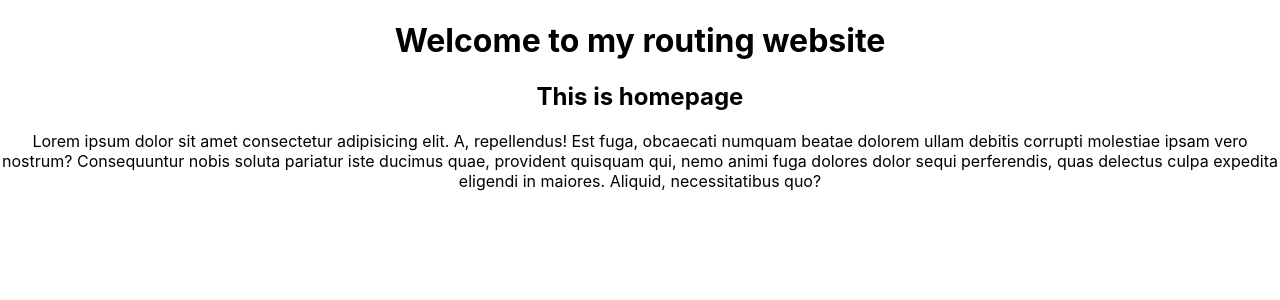
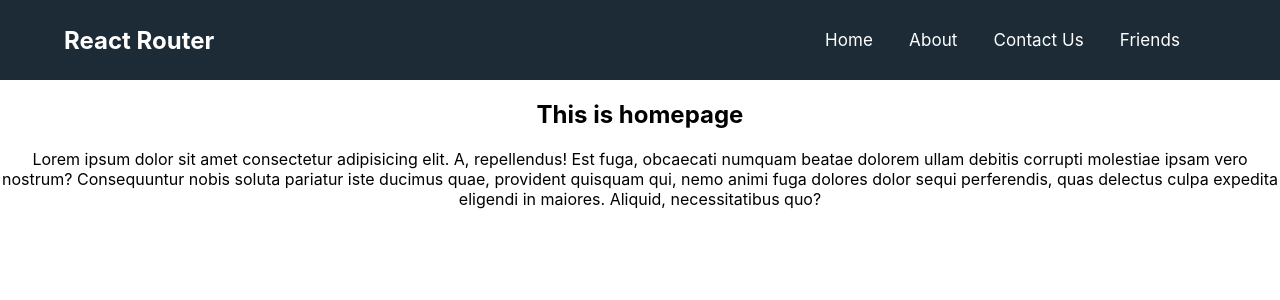
Before and after one commit to EmtiazHossainE2/milestone-9-react-router-and-state, a React (Create React App) app in the folder react-router/: page / in a window 1280 px wide. Shown: the top 300 px of the page. Built offline with nearby package versions, Linux system fonts and the light colour scheme.

Commit message:
set header

```diff
--- a/react-router/src/App.js
+++ b/react-router/src/App.js
@@ -6,12 +6,13 @@ import Contact from './components/Contact/Contact';
 import Home from './components/Home/Home';
 import NotAvailable from './components/NotAvailable/NotAvailable';
 import Friends from './components/Friends/Friends';
+import Header from './components/Header/Header';
 
 const App = () => {
     return (
         <div className='App'>
+            <Header></Header>
 
-            <h1>Welcome to my routing website </h1>
             <Routes>
                 <Route path='/' element={<Home></Home>}></Route>
                 <Route path='/about' element={<About></About>}></Route>
--- /dev/null
+++ b/react-router/src/components/Header/Header.css
@@ -0,0 +1,30 @@
+nav {
+    background: #1c2b35;
+    display: flex;
+    align-items: center;
+    justify-content: space-between;
+    height: 80px;
+    padding: 0 5%;
+}
+nav ul {
+    display: flex;
+}
+nav ul li {
+    list-style: none;
+    margin-right: 36px;
+}
+nav ul li a {
+    text-decoration: none;
+    color: #fff;
+    font-size: 17px;
+    line-height: 20px;
+    letter-spacing: 0.005em;
+}
+
+nav ul li a:hover {
+    color: rgb(214, 144, 14);
+}
+nav h2 a{
+    color: #fff;
+    text-decoration: none;
+}
--- /dev/null
+++ b/react-router/src/components/Header/Header.js
@@ -0,0 +1,23 @@
+import React from 'react';
+import { Link } from 'react-router-dom';
+import './Header.css'
+
+const Header = () => {
+    return (
+        <div>
+            <nav className="container">
+                <h2><Link to="./">React Router</Link></h2>
+                <div>
+                    <ul id="MenuItems">
+                        <li><Link to="./">Home</Link></li>
+                        <li><Link to="./about">About</Link></li>
+                        <li><Link to="./contact">Contact Us</Link></li>
+                        <li><Link to="./friends">Friends</Link></li>
+                    </ul>
+                </div>
+            </nav>
+        </div>
+    );
+};
+
+export default Header;
```
